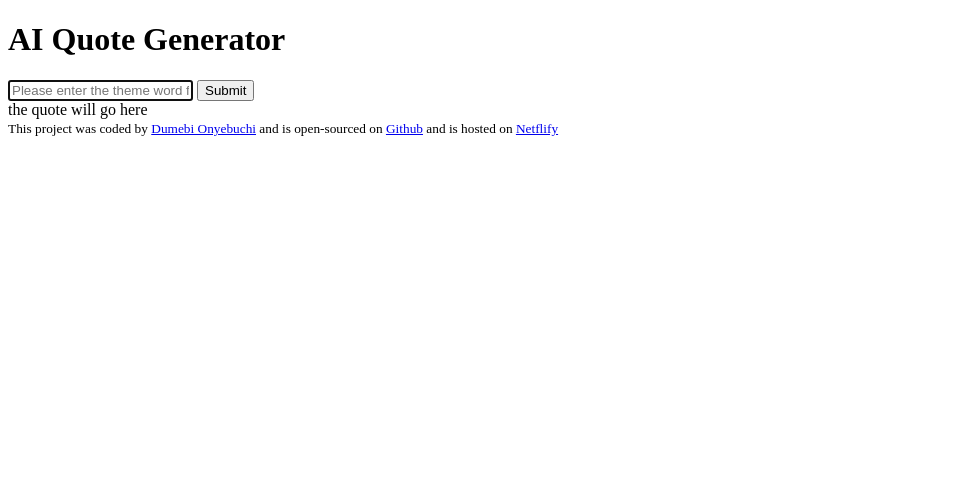
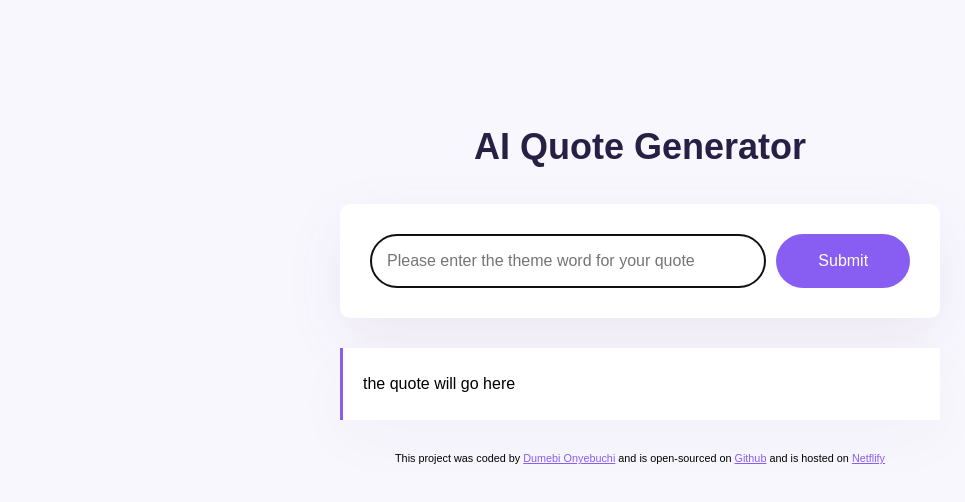
Before and after one commit to dumebi2003/Quote-Generator, a plain HTML site: page index.html in a window 1280 px wide. Shown: the whole page, without its empty margins (0-965 px from the left). Drawn offline with Linux system fonts and the light colour scheme.

Commit message:
add styling

```diff
--- a/index.html
+++ b/index.html
@@ -7,6 +7,7 @@
     <title>📜 AI Quote Generator</title>
   </head>
   <body>
+    <div class="container">
       <header>
         <h1>AI Quote Generator</h1>
       </header>
@@ -19,10 +20,11 @@
             autofocus
             required
             autocomplete="off"
+            class="instructions"
           />
-        <input type="submit" />
+          <input type="submit" class="submit-button" />
         </form>
-      <div>
+        <div class="quote">
           the quote will go here
           <br />
         </div>
@@ -37,7 +39,9 @@
             >Dumebi Onyebuchi</a
           >
           and is open-sourced on
-        <a href="https://github.com/dumebi2003/Quote-Generator" target="_blank"
+          <a
+            href="https://github.com/dumebi2003/Quote-Generator"
+            target="_blank"
             >Github</a
           >
           and is hosted on
@@ -46,6 +50,7 @@
           >
         </small>
       </footer>
+    </div>
     <script src="/src/index.js"></script>
   </body>
 </html>
--- a/src/style.css
+++ b/src/style.css
@@ -0,0 +1,69 @@
+body {
+  background-color: #f9f7fe;
+  font-family: Arial, Helvetica, sans-serif;
+}
+a {
+  color: #885df1;
+}
+
+.container {
+  margin: 120px auto;
+  max-width: 600px;
+}
+
+header {
+  margin-bottom: 30px;
+}
+
+h1 {
+  text-align: center;
+  font-weight: 800;
+  font-size: 36px;
+  line-height: 1.5;
+  color: #272044;
+}
+
+form {
+  padding: 30px;
+  background-color: white;
+  box-shadow: 0px 20px 60px rgba(65, 50, 100, 0.08);
+  border-radius: 10px;
+  display: flex;
+  margin-bottom: 30px;
+}
+
+.instructions {
+  padding: 16px;
+  border: 1px solid rgba(39, 33, 66, 0.5);
+  width: 80%;
+  font-size: 16px;
+  border-radius: 50px;
+  line-height: 20px;
+  color: #272044;
+}
+
+.submit-button {
+  margin-left: 10px;
+  background: #885df1;
+  color: white;
+  border: none;
+  width: 150px;
+  font-size: 16px;
+  border-radius: 50px;
+  padding: 14px 24px;
+}
+
+.quote {
+  font-size: 16px;
+  background-color: white;
+  padding: 20px;
+  line-height: 2;
+  border-left: 3px solid #885df1;
+  box-shadow: 0px 20px 60px rgba(39, 33, 66, 0.03);
+}
+
+footer {
+  text-align: center;
+  font-size: 13px;
+  margin-top: 30px;
+}
```
Lines whose indentation alone changed are shown as unchanged.
